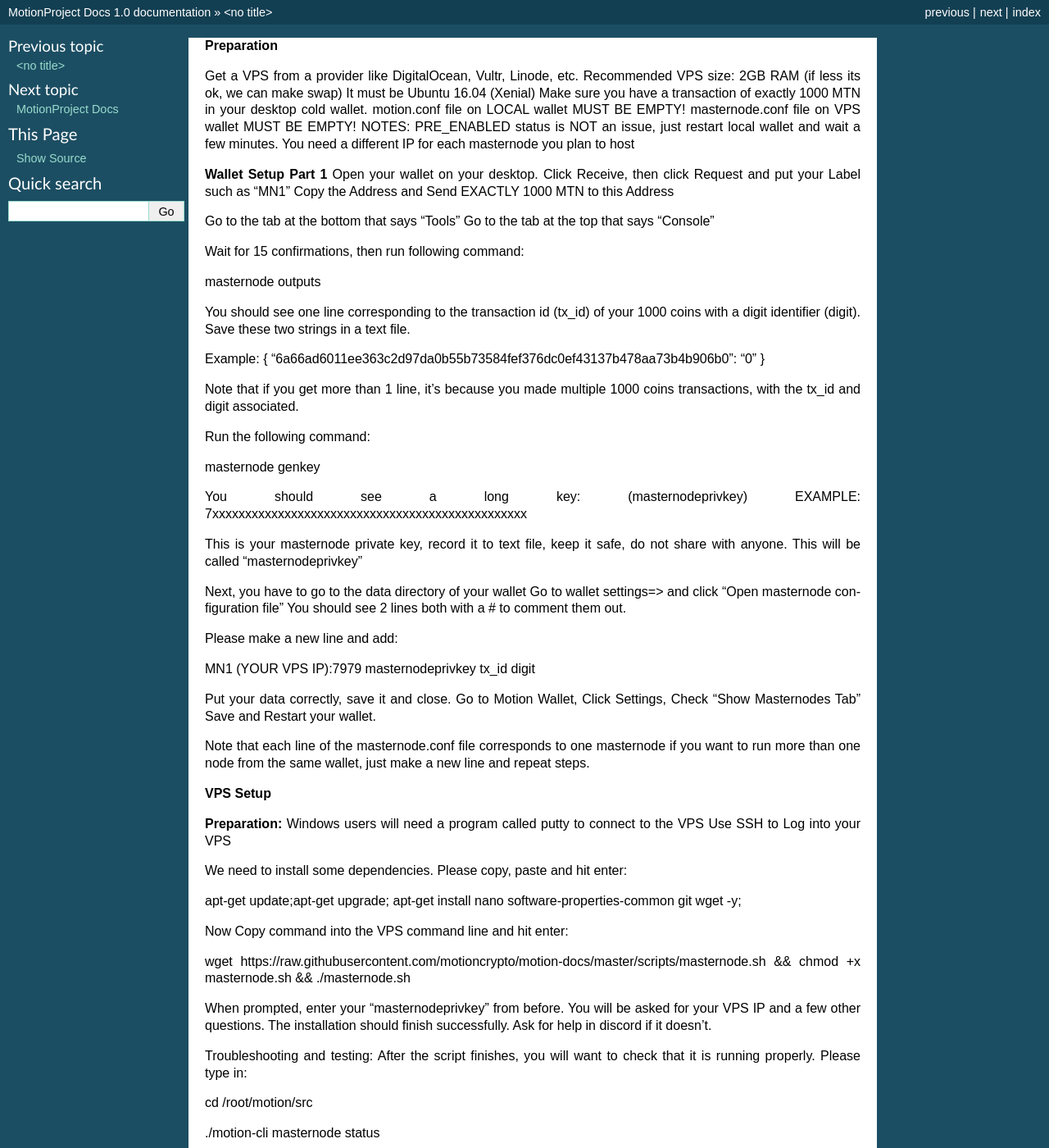
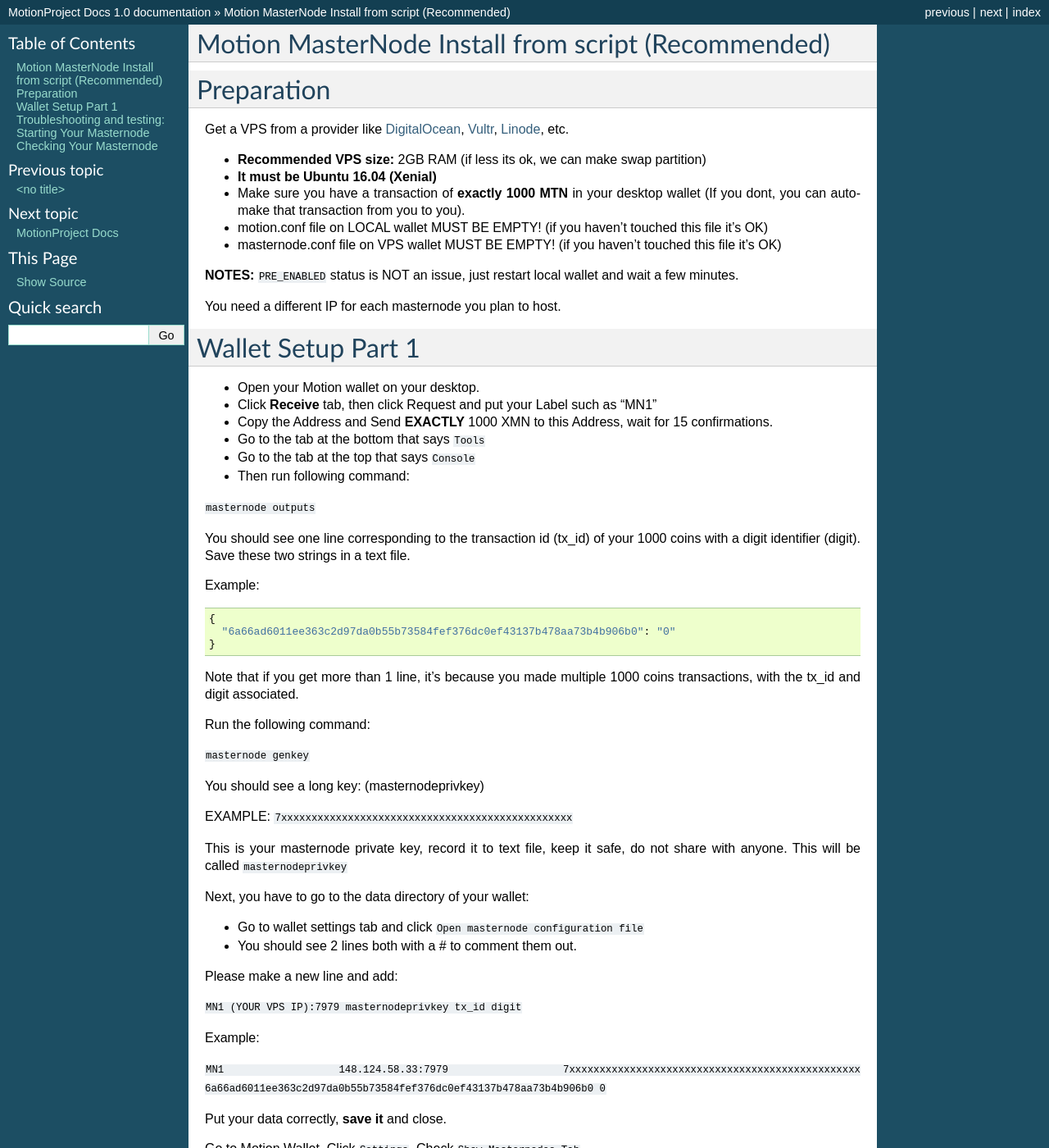
Before and after one commit to motioncrypto/motion-docs, a Sphinx documentation site: the page built from docs/motion_install_from_script.md, in a window 1280 px wide and 1400 px high. Shown: the whole window at 82% size. Built offline with Sphinx 7.4.7, drawn with Linux system fonts in a browser that asks for light colours; some of the changed text lies outside the part shown.

Commit message:
Motion Install from Script revisited

````diff
--- a/docs/motion_install_from_script.md
+++ b/docs/motion_install_from_script.md
@@ -1,130 +1,149 @@
-**Preparation**
+Motion MasterNode Install from script (Recommended)
+-------
 
-Get a VPS from a provider like DigitalOcean, Vultr, Linode, etc.
-Recommended VPS size: 2GB RAM (if less its ok, we can make swap)
-It must be Ubuntu 16.04 (Xenial)
-Make sure you have a transaction of exactly 1000 MTN in your desktop cold wallet.
-motion.conf file on LOCAL wallet MUST BE EMPTY!
-masternode.conf file on VPS wallet MUST BE EMPTY!
-NOTES: PRE_ENABLED status is NOT an issue, just restart local wallet and wait a few minutes.
-You need a different IP for each masternode you plan to host
+## Preparation
 
-**Wallet Setup Part 1**
-Open your wallet on your desktop.
-Click Receive, then click Request and put your Label such as “MN1”
-Copy the Address and Send EXACTLY 1000 MTN to this Address
+Get a VPS from a provider like [DigitalOcean](https://www.digitalocean.com), [Vultr](https://www.vultr.com/), [Linode](https://www.linode.com/), etc.
 
-Go to the tab at the bottom that says "Tools"
-Go to the tab at the top that says "Console"
+- **Recommended VPS size:** 2GB RAM (if less its ok, we can make swap partition)
+- **It must be Ubuntu 16.04 (Xenial)**
+- Make sure you have a transaction of **exactly 1000 MTN** in your desktop wallet (If you dont, you can auto-make that transaction from you to you).
+- motion.conf file on LOCAL wallet MUST BE EMPTY! (if you haven't touched this file it's OK)
+- masternode.conf file on VPS wallet MUST BE EMPTY! (if you haven't touched this file it's OK)
 
-Wait for 15 confirmations, then run following command:
 
-masternode outputs
+**NOTES:** `PRE_ENABLED` status is NOT an issue, just restart local wallet and wait a few minutes.
+
+You need a different IP for each masternode you plan to host.
+
+## Wallet Setup Part 1
+
+- Open your Motion wallet on your desktop.
+- Click **Receive** tab, then click Request and put your Label such as “MN1”
+- Copy the Address and Send **EXACTLY** 1000 XMN to this Address, wait for 15 confirmations.
+- Go to the tab at the bottom that says `Tools`
+- Go to the tab at the top that says `Console`
+- Then run following command:
+
+`masternode outputs`
 
 You should see one line corresponding to the transaction id (tx_id) of your 1000 coins with a digit identifier (digit). Save these two strings in a text file.
 
 Example:
+```
 {
   "6a66ad6011ee363c2d97da0b55b73584fef376dc0ef43137b478aa73b4b906b0": "0"
 }
+```
 
 Note that if you get more than 1 line, it’s because you made multiple 1000 coins transactions, with the tx_id and digit associated.
 
 Run the following command:
 
-masternode genkey
+`masternode genkey`
 
 You should see a long key: (masternodeprivkey)
-EXAMPLE: 7xxxxxxxxxxxxxxxxxxxxxxxxxxxxxxxxxxxxxxxxxxxxxxxx
 
-This is your masternode private key, record it to text file, keep it safe, do not share with anyone. This will be called “masternodeprivkey”
+EXAMPLE: `7xxxxxxxxxxxxxxxxxxxxxxxxxxxxxxxxxxxxxxxxxxxxxxxx`
 
-Next, you have to go to the data directory of your wallet
-Go to wallet settings=> and click “Open masternode configuration file”
-You should see 2 lines both with a # to comment them out.
+This is your masternode private key, record it to text file, keep it safe, do not share with anyone. This will be called `masternodeprivkey`
+
+Next, you have to go to the data directory of your wallet:
+
+- Go to wallet settings tab and click `Open masternode configuration file`
+- You should see 2 lines both with a # to comment them out.
 
 Please make a new line and add:
 
-MN1 (YOUR VPS IP):7979 masternodeprivkey tx_id digit
+`MN1 (YOUR VPS IP):7979 masternodeprivkey tx_id digit`
 
-Put your data correctly, save it and close.
-Go to Motion Wallet, Click Settings, Check “Show Masternodes Tab”
-Save and Restart your wallet.
+Example:
 
-Note that each line of the masternode.conf file corresponds to one masternode if you want to run more than one node from the same wallet, just make a new line and repeat steps.
+`MN1 148.124.58.33:7979 7xxxxxxxxxxxxxxxxxxxxxxxxxxxxxxxxxxxxxxxxxxxxxxxx 6a66ad6011ee363c2d97da0b55b73584fef376dc0ef43137b478aa73b4b906b0 0`
+
+Put your data correctly, **save it** and close.
+
+Go to Motion Wallet, Click `Settings`, Check `Show Masternodes Tab`.
+
+Save and restart your Motion wallet.
+
+Note that each line of the `masternode.conf` file corresponds to one masternode if you want to run more than one node from the same wallet, just make a new line and repeat steps.
 
 **VPS Setup**
 
 **Preparation:**
-Windows users will need a program called putty to connect to the VPS
+Windows users will need a program called [putty](https://www.putty.org/) to connect to the VPS
 Use SSH to Log into your VPS
+
+**Please note:** We will run everything on root user, if you are using any other user will fail.
 
 We need to install some dependencies. Please copy, paste and hit enter:
 
-apt-get update;apt-get upgrade; apt-get install nano software-properties-common git wget -y;
+`apt-get update;apt-get upgrade; apt-get install nano software-properties-common git wget -y;`
 
 Now Copy command into the VPS command line and hit enter:
 
-wget https://raw.githubusercontent.com/motioncrypto/motion-docs/master/scripts/masternode.sh && chmod +x masternode.sh && ./masternode.sh
+`wget https://raw.githubusercontent.com/motioncrypto/motion-docs/master/scripts/masternode.sh && chmod +x masternode.sh && ./masternode.sh`
 
 
-When prompted, enter your “masternodeprivkey” from before.
+When prompted, enter your `masternodeprivkey` from before.
 You will be asked for your VPS IP and a few other questions.
-The installation should finish successfully. Ask for help in discord if it doesn't.
+The installation should finish successfully. Ask for help in [discord](https://discord.gg/pTDAaMa) if it doesn't.
 
-Troubleshooting  and testing:
+## Troubleshooting and testing:
+
 After the script finishes, you will want to check that it is running properly. Please type in:
 
-cd /root/motion/src
+`cd /root/motion/src`
 
-./motion-cli masternode status
+`./motion-cli masternode status`
 
 If you get an error about permissions, you just need to kill the process and restart with:
 
-killall motiond
+`pkill -f -9 motiond`
 
 and restart with:
 
-./motiond -daemon
+`./motiond -daemon`
 
 now test with:
 
-./motion-cli masternode status
+`./motion-cli masternode status`
 
 or
 
-./motion-cli getblockcount
+`./motion-cli getblockcount`
 
-If you get an error that file does not exist, it may be that the script failed to build and we need to trace back the problem. Contact devs in discord.
+If you get an error that file does not exist, it may be that the script failed to build and we need to trace back the problem. Contact devs in [discord](https://discord.gg/pTDAaMa).
 
-
-**Starting Your Masternode**
+## Starting Your Masternode
 
 Go back to your desktop wallet, to the Masternode tab.
 You need to wait for 15 confirmations in order to start the masternode- you can also check on your VPS by:
 
-cd /root/motion/src
+`cd /root/motion/src`
 
-./motion-cli getblockcount
+`./motion-cli getblockcount`
 
-(needs to be more than 0 to be in sync)
+(needs to be more than 0 to be in sync, at the moment of writing this guide we are at block 4883)
 
-NOTE: If the Masternode tab isn’t showing, you need to  click settings, check “Show Masternodes Tab” save, and restart the wallet
-If your Masternode does not show, restart the wallet
+**NOTE:** If the Masternode tab isn’t showing, you need to  click settings, check `Show Masternodes Tab` save, and restart the wallet.
 
-Now Click “start-all”. Your masternode should be now up and running!
+If your Masternode does not show, restart the wallet.
 
-**Checking Your Masternode**
+Now Click `start-all`. Your masternode should be now up and running!
+
+## Checking Your Masternode
 You can check the masternode status by going to the masternode wallet and typing:
 
-masternode status
+`masternode status`
 
-If your masternode is running it should print “Masternode successfully started”.
+If your masternode is running it should print `Masternode successfully started`.
 
-You can also check your MN status by local wallet - tools - console, just type:
+You can also check your MN status by local wallet - `tools -> console`, just type:
 
-masternode list full XXXXX
+`masternode list full XXXXX`
 
 (Where XXXXX is yours first 5 character of TX_ID).
 
-CONGRATULATIONS!
+**CONGRATULATIONS!**
````
